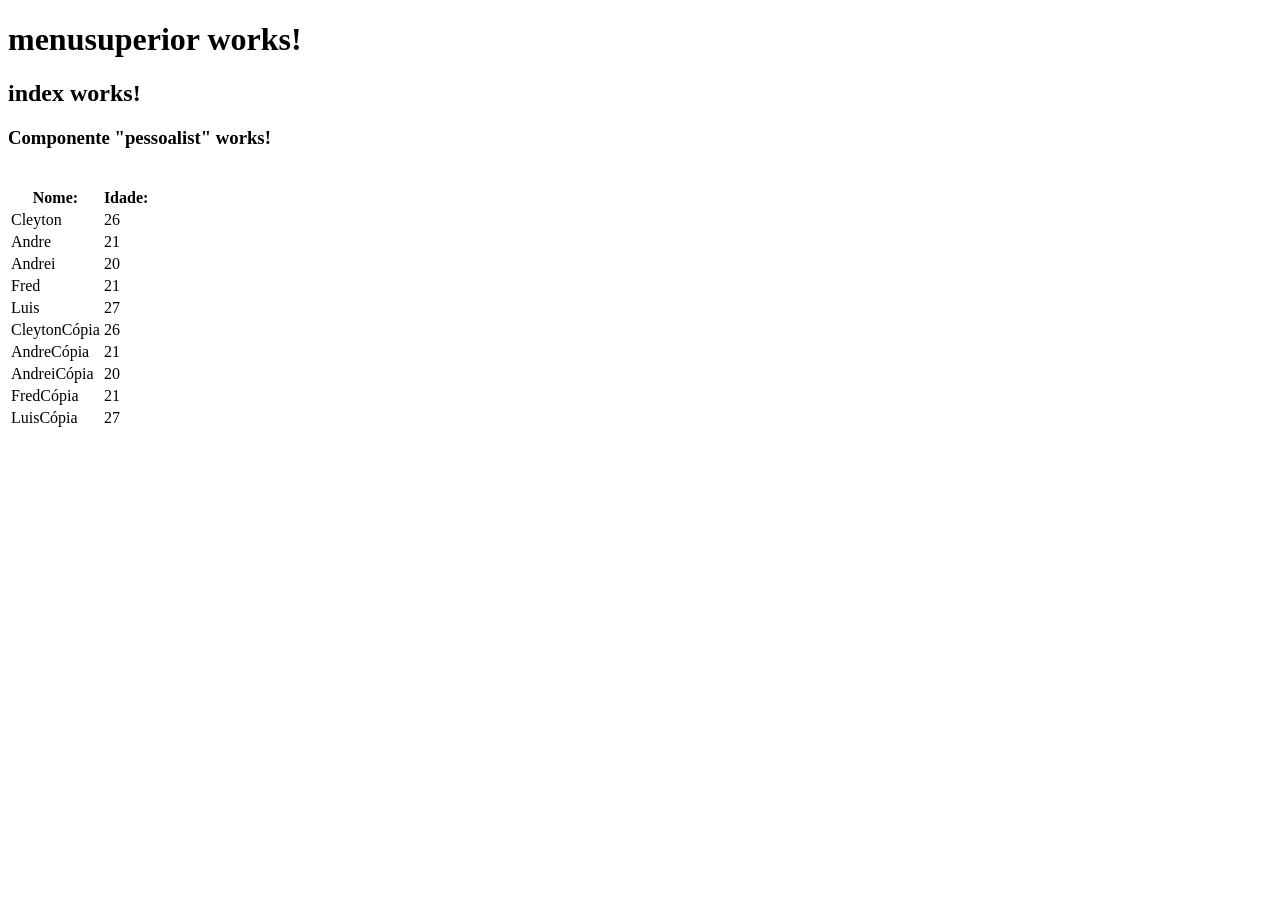
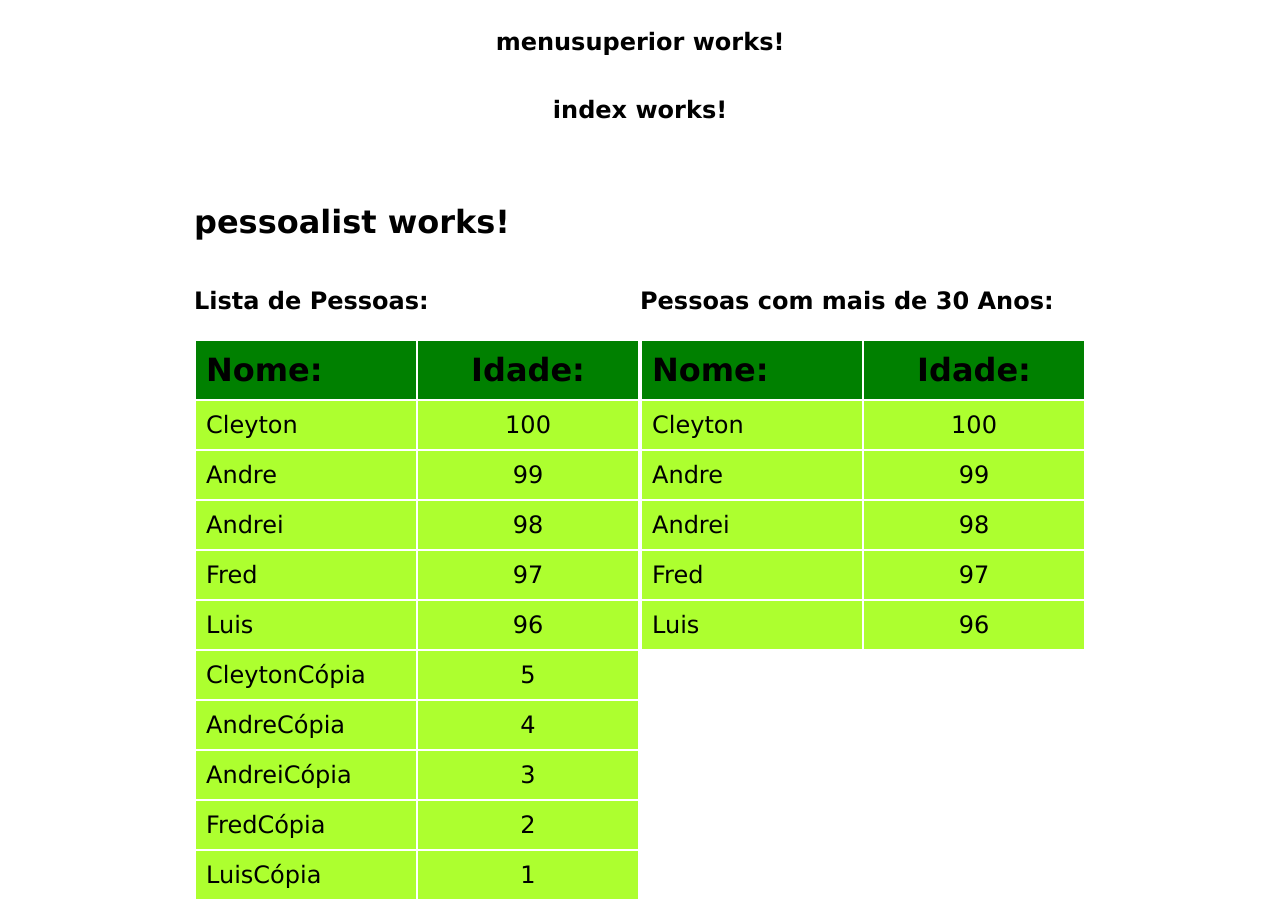
Before and after one commit to cleytonxsilva/ProjectPessoaAngular, an Angular app: page / in a window 1280 px wide. Before the commit the page ends 800 px from the top, so only its background shows below. Built offline with nearby package versions, Linux system fonts and the light colour scheme.

Commit message:
add style

```diff
--- a/src/app/app/layout/index/index.component.html
+++ b/src/app/app/layout/index/index.component.html
@@ -1,3 +1,7 @@
-<app-menusuperior></app-menusuperior>
-<h2>index works!</h2>
+<div class="container">
+    <app-menusuperior></app-menusuperior>
+    <h2>index works!</h2>
+</div>
+<br>
+<br>
 <app-pessoalist></app-pessoalist>
--- a/src/app/app/layout/index/index.component.scss
+++ b/src/app/app/layout/index/index.component.scss
@@ -0,0 +1,6 @@
+.container{
+    display: flex;
+    flex-direction: column;
+    align-items: center;
+    justify-content: center;
+}
--- a/src/app/app/layout/menusuperior/menusuperior.component.html
+++ b/src/app/app/layout/menusuperior/menusuperior.component.html
@@ -1 +1 @@
-<h1>menusuperior works!</h1>
+<h2>menusuperior works!</h2>
--- a/src/app/app/pessoa/pessoalist/pessoalist.component.html
+++ b/src/app/app/pessoa/pessoalist/pessoalist.component.html
@@ -1,12 +1,31 @@
-<h3>Componente "pessoalist" works!</h3>
+<h1>pessoalist works!</h1>
+<div class="container">
     <br>
+
+    <div>
+        <h3>Lista de Pessoas:</h3>
         <table>
             <tr>
-        <th>Nome:</th>
+                <th class="th-nome">Nome:</th>
                 <th>Idade:</th>
             </tr>
             <tr *ngFor="let pessoa of lista">
-        <td>{{pessoa.nome}}</td>
+                <td class="td-nome">{{pessoa.nome}}</td>
                 <td>{{pessoa.idade}}</td>
             </tr>
         </table>
+    </div>
+    <div>
+        <h3>Pessoas com mais de 30 Anos:</h3>
+        <table>
+            <tr>
+                <th class="th-nome">Nome:</th>
+                <th>Idade:</th>
+            </tr>
+            <tr *ngFor="let pessoa of lista">
+                <td class="td-nome" *ngIf="pessoa.idade > 30">{{pessoa.nome}}</td>
+                <td *ngIf="pessoa.idade > 30">{{pessoa.idade}}</td>
+            </tr>
+        </table>
+    </div>
+</div>
--- a/src/app/app/pessoa/pessoalist/pessoalist.component.scss
+++ b/src/app/app/pessoa/pessoalist/pessoalist.component.scss
@@ -0,0 +1,28 @@
+.container{
+    display: flex;
+    justify-content: center;
+
+}
+th{
+    background-color: green;
+    font-size: 2rem;
+    width: 200px;
+    text-align: center;
+    padding: 10px;
+
+}
+td{
+    padding: 10px;
+    background-color: greenyellow;
+    font-size: 1.5rem;
+    text-align: center;
+}
+.th-nome{
+    text-align: start;
+}
+.td-nome{
+    text-align: start;
+}
+h3{
+    font-size: 1.5rem;
+}
--- a/src/app/app/pessoa/pessoalist/pessoalist.component.ts
+++ b/src/app/app/pessoa/pessoalist/pessoalist.component.ts
@@ -11,43 +11,43 @@ export class PessoalistComponent {
   constructor(){
     let pessoa1: Pessoa = new Pessoa();
     pessoa1.nome = "Cleyton";
-    pessoa1.idade = 26;
+    pessoa1.idade = 100;
 
     let pessoa2: Pessoa = new Pessoa();
     pessoa2.nome = "Andre";
-    pessoa2.idade = 21;
+    pessoa2.idade = 99;
 
     let pessoa3: Pessoa = new Pessoa();
     pessoa3.nome = "Andrei";
-    pessoa3.idade = 20;
+    pessoa3.idade = 98;
 
     let pessoa4: Pessoa = new Pessoa();
     pessoa4.nome = "Fred";
-    pessoa4.idade = 21;
+    pessoa4.idade = 97;
 
     let pessoa5: Pessoa = new Pessoa();
     pessoa5.nome = "Luis";
-    pessoa5.idade = 27;
+    pessoa5.idade = 96;
 
     let pessoa6: Pessoa = new Pessoa();
     pessoa6.nome = "CleytonCópia";
-    pessoa6.idade = 26;
+    pessoa6.idade = 5;
 
     let pessoa7: Pessoa = new Pessoa();
     pessoa7.nome = "AndreCópia";
-    pessoa7.idade = 21;
+    pessoa7.idade = 4;
 
     let pessoa8: Pessoa = new Pessoa();
     pessoa8.nome = "AndreiCópia";
-    pessoa8.idade = 20;
+    pessoa8.idade = 3;
 
     let pessoa9: Pessoa = new Pessoa();
     pessoa9.nome = "FredCópia";
-    pessoa9.idade = 21;
+    pessoa9.idade = 2;
 
     let pessoa10: Pessoa = new Pessoa();
     pessoa10.nome = "LuisCópia";
-    pessoa10.idade = 27;
+    pessoa10.idade = 1;
 
 
     this.lista.push(pessoa1);
--- a/src/styles.scss
+++ b/src/styles.scss
@@ -1 +1,6 @@
-/* You can add global styles to this file, and also import other style files */
+:root{
+    font-family: Verdana, Geneva, Tahoma, sans-serif;
+    display: flex;
+    align-items: center;
+    justify-content: center;
+}
```
Lines whose indentation alone changed are shown as unchanged.
